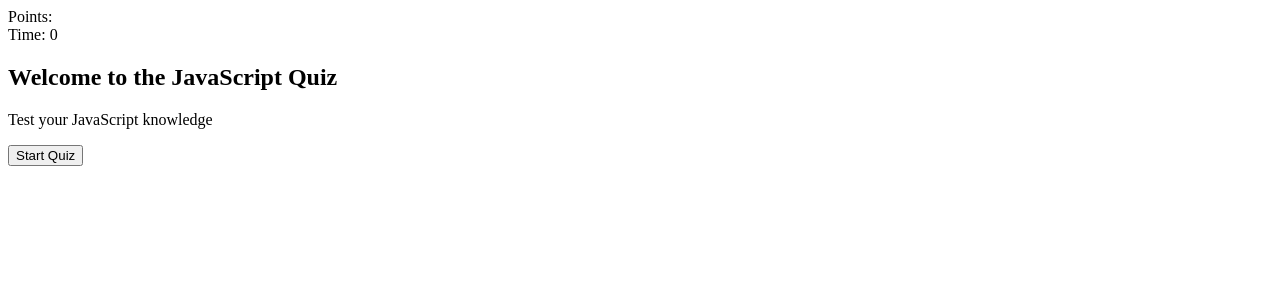
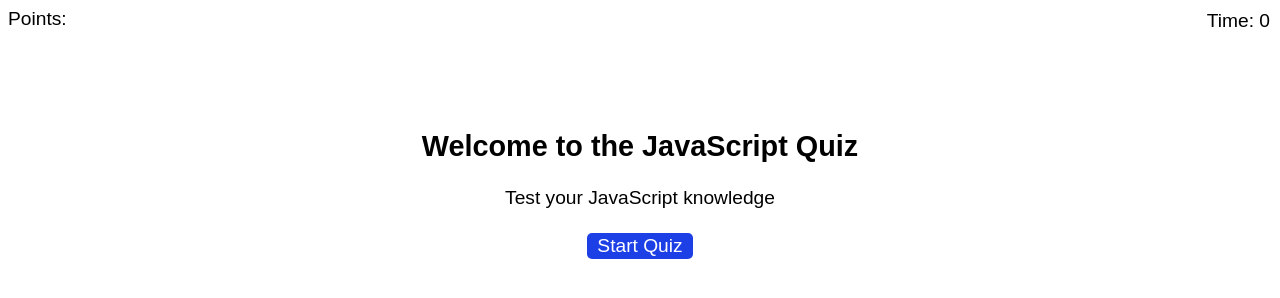
Before and after one commit to rachelmcallister1/Web-APIs-Code-Quiz, a plain HTML site: page index.html in a window 1280 px wide. Drawn offline with Linux system fonts and the light colour scheme.

Commit message:
adding CSS: aliging text, adding color, button elements

```diff
--- /dev/null
+++ b/Assets/Css/style.css
@@ -0,0 +1,33 @@
+body {
+    font-family: Arial;
+    font-size: 120%;
+  }
+
+  .intro {
+    margin: 100px auto 0 auto;
+    max-width: 600px;
+    text-align: center;
+  }
+
+  button {
+    display: inline-block;
+    margin: 5px;
+    cursor: pointer;
+    font-size: 100%;
+    background-color: #1d3fe6;
+    border-radius: 5px;
+    padding: 2px 10px;
+    color: white;
+    border: 0;
+    transition: background-color 0.1s;
+  }
+
+  button:hover {
+    background-color: #6887b3;
+  }
+
+  .timer {
+    position: absolute;
+    top: 10px;
+    right: 10px;
+  }
--- a/Assets/Js/script.js
+++ b/Assets/Js/script.js
@@ -52,12 +52,13 @@ function startQuiz() {
     //make the start time visible to user
     timerEL.textContent = time;
     //make the question populate by running getQuestion
-    // getQuestion();
+    getQuestion();
 }
 
 function getQuestion() {
     document.querySelector('#points').textContent = points
     var questionData = questions[currentQuestionIndex];
+    console.log(questionData.question)
     document.querySelector('#question-title').textContent = questionData.question
     document.querySelector('.question-choices').innerHTML = '';
     for (var i = 0; i < questionData.choices.length; i++) {
@@ -70,11 +71,12 @@ function getQuestion() {
 }
 function userInput(e) {
     if (e.target.value === questions[currentQuestionIndex].answer) {
-        console.log('correct')
         points += 5;
+        window.alert('Correct');
         currentQuestionIndex++
+
     } else {
-        console.log('incorrect')
+        window.alert('Incorrect');
         currentQuestionIndex++
     }
     if (currentQuestionIndex === questions.length) {
@@ -85,4 +87,10 @@ function userInput(e) {
         getQuestion()
     }
 }
+
+function quizEnd(){
+    //
+}
+
+
 startQuizBtn.addEventListener('click', startQuiz)
--- a/index.html
+++ b/index.html
@@ -27,6 +27,7 @@
       <div class="questions">
         <h2 id="question-title"></h2>
         <div class="question-choices"></div>
+        <p id="action-msg"></p>
 
       <div class="end-state hide">
         <h5>Thank you for playing</h5>
```
Also changed, not shown: Assets/Js/rachel.js (deleted, +0 -117 lines).
